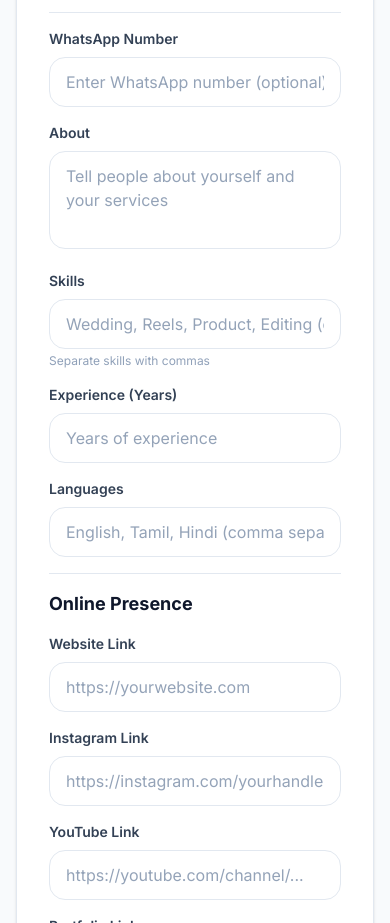
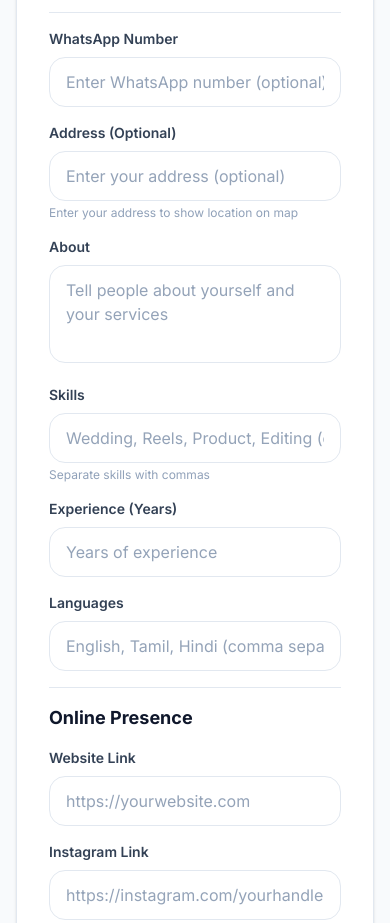
Before and after one commit to mukilan-d4/vgraphz, a Next.js app: page /register in a window 390 px wide. Shown: the part 940-1863 px from the top of the page. Built offline with nearby package versions, Linux system fonts and the light colour scheme; no server answers.

Commit message:
Added optional address field with Google Maps link, fixed password strength redirect

```diff
--- a/src/app/register/page.tsx
+++ b/src/app/register/page.tsx
@@ -4,7 +4,7 @@ import { useState } from "react";
 import { supabase } from "@/lib/supabase";
 import { useRouter } from "next/navigation";
 import Link from "next/link";
-import { Eye, EyeOff } from "lucide-react";
+import { Eye, EyeOff, MapPin } from "lucide-react";
 
 // All Tamil Nadu Districts
 const TAMIL_NADU_DISTRICTS = [
@@ -39,12 +39,20 @@ export default function RegisterPage() {
   const [instagram, setInstagram] = useState("");
   const [youtube, setYoutube] = useState("");
   const [portfolio, setPortfolio] = useState("");
+  const [address, setAddress] = useState(""); // ✅ New address field
   const [error, setError] = useState("");
   const [loading, setLoading] = useState(false);
   const [emailError, setEmailError] = useState("");
   const [emailValid, setEmailValid] = useState<boolean | null>(null);
   const [checkingEmail, setCheckingEmail] = useState(false);
   const [phoneError, setPhoneError] = useState("");
+
+  // ✅ Generate Google Maps link from address
+  const getGoogleMapsLink = (address: string) => {
+    if (!address.trim()) return null;
+    const encodedAddress = encodeURIComponent(address.trim());
+    return `https://www.google.com/maps/search/?api=1&query=${encodedAddress}`;
+  };
 
   // Validate phone number - exactly 10 digits
   const validatePhone = (value: string): { valid: boolean; message: string } => {
@@ -56,7 +64,6 @@ export default function RegisterPage() {
     return { valid: true, message: "✓ Valid phone number" };
   };
 
-  // Handle phone input change
   const handlePhoneChange = (e: React.ChangeEvent<HTMLInputElement>) => {
     const value = e.target.value;
     const digitsOnly = value.replace(/\D/g, '');
@@ -89,7 +96,6 @@ export default function RegisterPage() {
     return { valid: true, message: "" };
   };
 
-  // Check if email exists
   const checkEmailExists = async (email: string) => {
     if (!email || email.length < 5) return;
     const validation = validateEmailFormat(email);
@@ -121,7 +127,6 @@ export default function RegisterPage() {
     }
   };
 
-  // Handle email input change
   const handleEmailChange = (e: React.ChangeEvent<HTMLInputElement>) => {
     const value = e.target.value;
     setEmail(value);
@@ -141,7 +146,6 @@ export default function RegisterPage() {
     }
   };
 
-  // Get email validation status
   const getEmailStatus = () => {
     if (!email) return null;
     if (emailValid === true) return { type: "valid", message: "✓ Email is valid and available" };
@@ -223,7 +227,7 @@ export default function RegisterPage() {
       return;
     }
 
-    // ✅ REMOVED: location field - doesn't exist in database
+    // ✅ Insert with address field (optional)
     const { error: profileError } = await supabase
       .from("videographers")
       .insert({
@@ -242,6 +246,7 @@ export default function RegisterPage() {
         instagram: instagram || null,
         youtube: youtube || null,
         portfolio: portfolio || null,
+        address: address || null, // ✅ Added address field
         status: "pending",
         approved: false
       });
@@ -252,10 +257,12 @@ export default function RegisterPage() {
       return;
     }
 
+    // ✅ Redirect regardless of password strength
     router.push("/login?registered=true");
   }
 
   const emailStatus = getEmailStatus();
+  const mapsLink = getGoogleMapsLink(address);
 
   return (
     <main className="min-h-screen bg-slate-50 flex items-center justify-center px-4 py-8">
@@ -390,7 +397,7 @@ export default function RegisterPage() {
               )}
             </div>
 
-            {/* Phone Number with Validation */}
+            {/* Phone Number */}
             <div>
               <label className="block text-sm font-semibold text-slate-700 mb-2">
                 Phone Number *
@@ -425,9 +432,7 @@ export default function RegisterPage() {
                   </div>
                 )}
               </div>
-              {phoneError && (
-                <p className="mt-1 text-xs text-red-600">{phoneError}</p>
-              )}
+              {phoneError && <p className="mt-1 text-xs text-red-600">{phoneError}</p>}
               {phone.length === 10 && !phoneError && phone.length > 0 && (
                 <p className="mt-1 text-xs text-green-600">✓ Valid phone number</p>
               )}
@@ -486,6 +491,35 @@ export default function RegisterPage() {
                 onChange={(e) => setWhatsapp(e.target.value)}
                 className="w-full rounded-2xl border border-slate-200 bg-white px-4 py-3 text-slate-900 placeholder:text-slate-400 focus:border-blue-500 focus:outline-none focus:ring-4 focus:ring-blue-500/10 transition"
               />
+            </div>
+
+            {/* Address with Map Link */}
+            <div>
+              <label className="block text-sm font-semibold text-slate-700 mb-2">
+                Address (Optional)
+              </label>
+              <div className="flex items-center gap-2">
+                <input
+                  type="text"
+                  placeholder="Enter your address (optional)"
+                  value={address}
+                  onChange={(e) => setAddress(e.target.value)}
+                  className="w-full rounded-2xl border border-slate-200 bg-white px-4 py-3 text-slate-900 placeholder:text-slate-400 focus:border-blue-500 focus:outline-none focus:ring-4 focus:ring-blue-500/10 transition"
+                />
+                {mapsLink && (
+                  <a
+                    href={mapsLink}
+                    target="_blank"
+                    rel="noopener noreferrer"
+                    className="flex items-center justify-center gap-1.5 bg-blue-600 hover:bg-blue-700 text-white px-4 py-3 rounded-2xl transition-all duration-200 whitespace-nowrap"
+                    title="Open in Google Maps"
+                  >
+                    <MapPin size={18} />
+                    <span className="hidden sm:inline text-sm">Map</span>
+                  </a>
+                )}
+              </div>
+              <p className="mt-1 text-xs text-slate-400">Enter your address to show location on map</p>
             </div>
 
             {/* About */}
```
